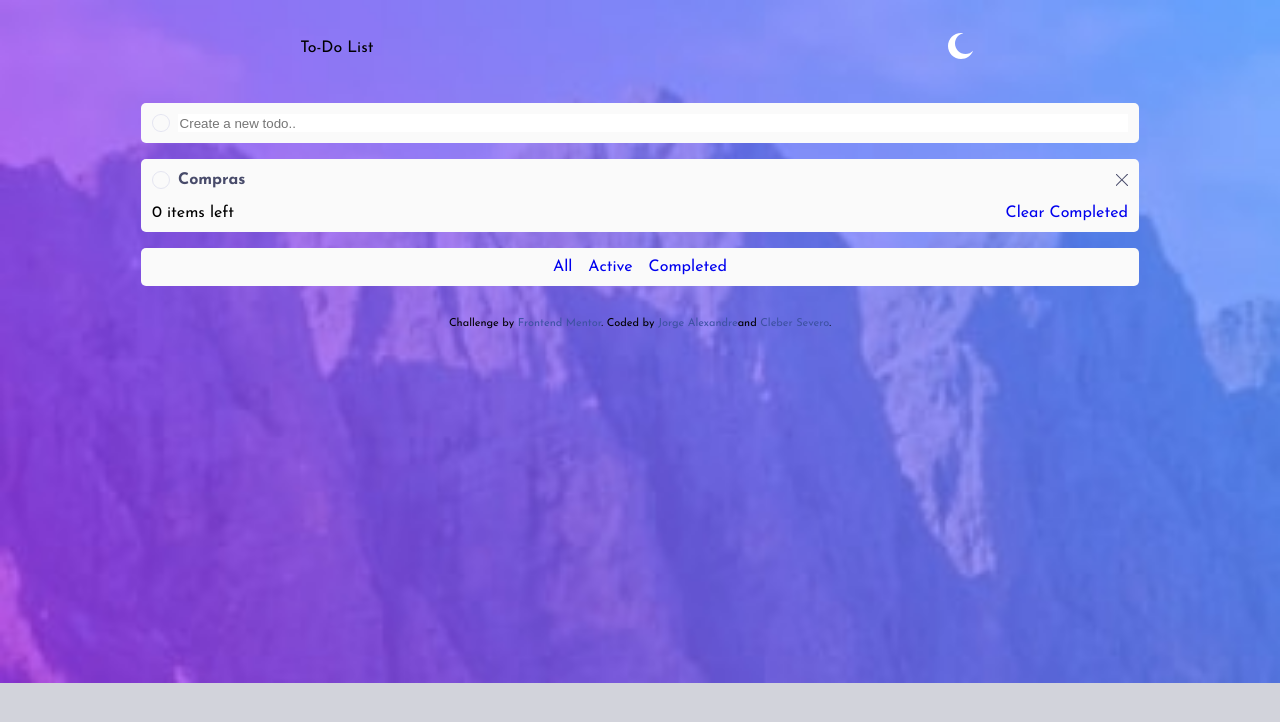
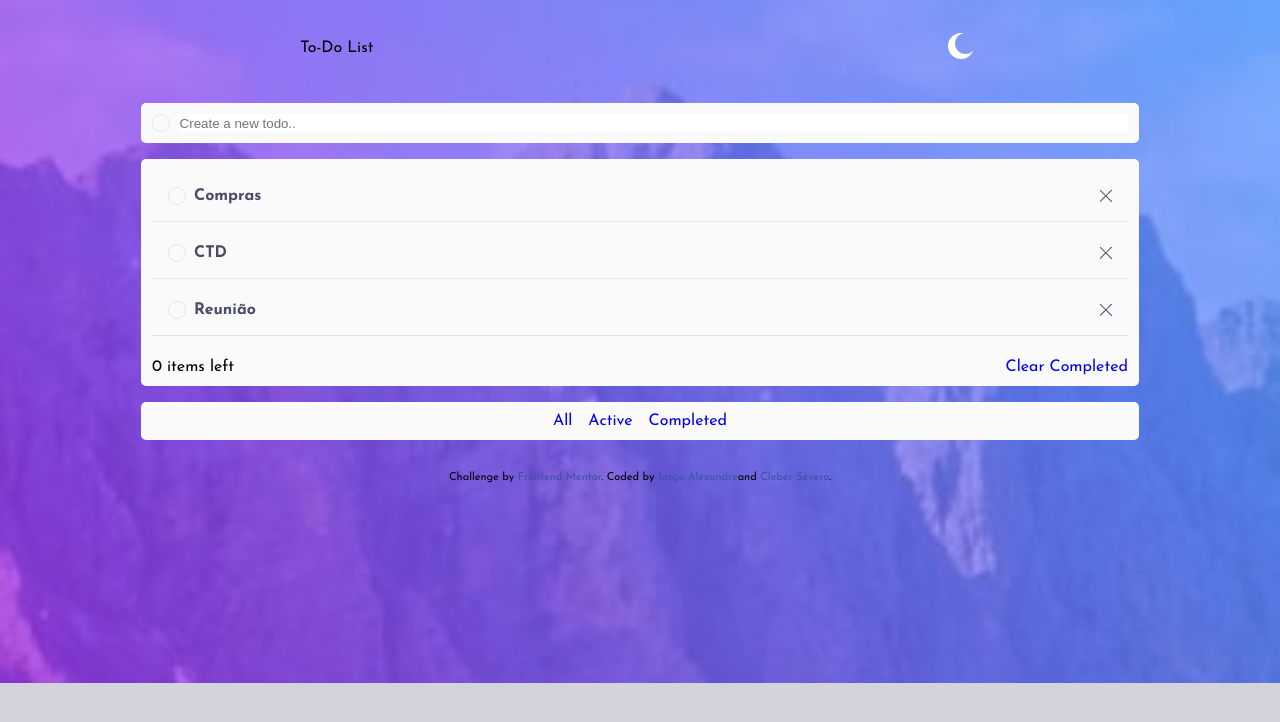
Before and after one commit to JorgeDeAquino/To-do-app, a plain HTML site: page index.html in a window 1280 px wide. Drawn offline with Linux system fonts and the light colour scheme.

Commit message:
espaçando itens da lsita

```diff
--- a/assets/css/style.css
+++ b/assets/css/style.css
@@ -124,6 +124,12 @@ form input {
 .tarefas__lista {
     display: flex;
     align-items: center;
+
+    border-bottom: 1px solid var(--bordaCirculo);
+
+    padding: 1rem;
+    margin-bottom: .4rem;
+
     width: 100%;
 }
 
--- a/index.html
+++ b/index.html
@@ -51,6 +51,18 @@
           <h3 class="lista__descricao">Compras</h3>
           <div class="lista__close"></div>
         </li>
+
+         <li class="tarefas__lista">
+          <div class="circulo"></div>
+          <h3 class="lista__descricao">CTD</h3>
+          <div class="lista__close"></div>
+        </li>
+
+         <li class="tarefas__lista">
+          <div class="circulo"></div>
+          <h3 class="lista__descricao">Reunião</h3>
+          <div class="lista__close"></div>
+        </li>
       </ul>
 
       <div class="acoes">
```
